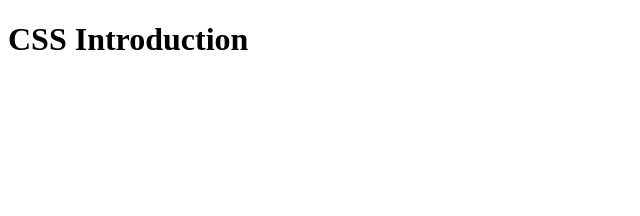
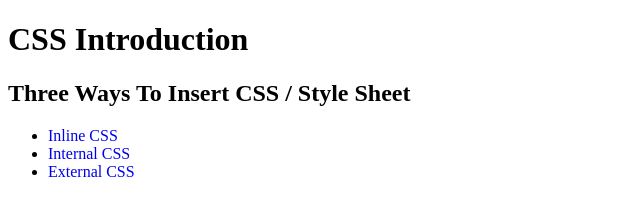
Before and after one commit to nbcodeblog/HTML_CSS_JavaScript, a plain HTML site: page CSS_Introduction/index.html in a window 1280 px wide. Shown: the whole page, without its empty margins (0-640 px from the left). Drawn offline with Linux system fonts and the light colour scheme.

Commit message:
Add how to insert css in html

```diff
--- a/CSS_Introduction/index.html
+++ b/CSS_Introduction/index.html
@@ -15,7 +15,13 @@
 <body>
     <!-- CSS Introduction -->
     <h1>CSS Introduction</h1>
-
+    <!-- Three Ways To Insert CSS / Style Sheet -->
+    <h2>Three Ways To Insert CSS / Style Sheet</h2>
+    <ul>
+        <li><a class="list_text_decoration_none" href="/CSS_Introduction/CSS_Insert_in_HTML/inline.html" target="_blank" title="Link">Inline CSS</a></li>
+        <li><a class="list_text_decoration_none" href="/CSS_Introduction/CSS_Insert_in_HTML/internal.html" target="_blank" title="Link">Internal CSS</a></li>
+        <li><a class="list_text_decoration_none" href="/CSS_Introduction/CSS_Insert_in_HTML/external.html" target="_blank" title="Link">External CSS</a></li>
+    </ul>
     <script src="script.js"></script>
 </body>
 </html>
--- a/CSS_Introduction/style.css
+++ b/CSS_Introduction/style.css
@@ -0,0 +1,4 @@
+/* Three Ways To Insert CSS / Style Sheet */
+.list_text_decoration_none {
+    text-decoration: none;
+}
```
